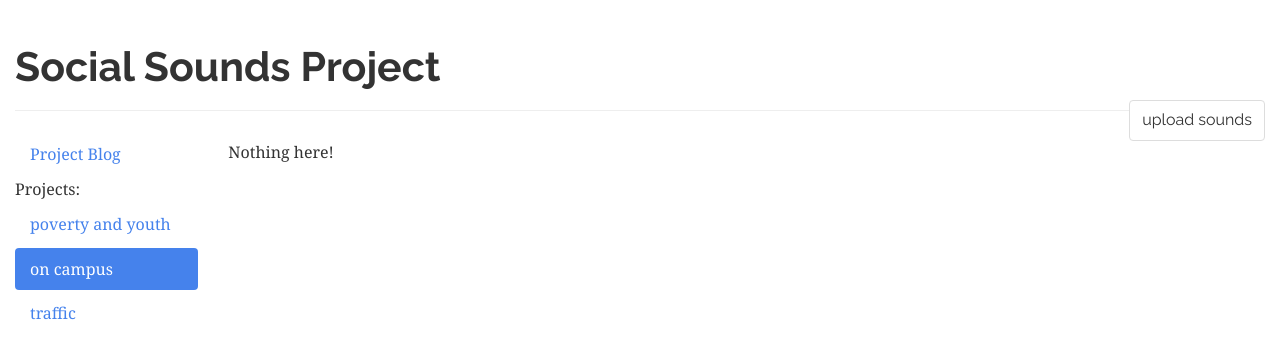
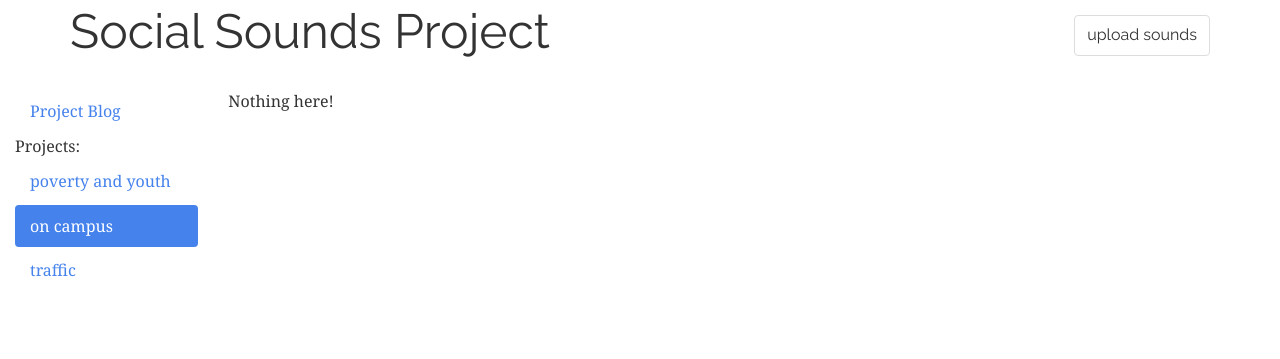
Before and after one commit to jeffbr13/socialsoundsproject-map, a Flask app: template templates/base.html in a window 1280 px wide. Shown: the top 359 px of the page. Run offline with Flask 2, Linux system fonts and the light colour scheme; the template is opened without the code that fills it, so the values that code supplies are empty; parts of the project's set-up code (start-up, migrations or seed data) failed here and were passed over; some libraries are stand-ins or nearby versions.

Commit message:
Changed page header -> navbar.

```diff
--- a/static/css/project.css
+++ b/static/css/project.css
@@ -1,7 +1,11 @@
-/*body { padding-top: 70px; }*/
+body { padding-top: 90px; }
 
 .navbar-brand {
     font-size: 48px;
+}
+
+.navbar-btn {
+    margin-top: 15px;
 }
 
 .page-header>h1>a {
--- a/templates/base.html
+++ b/templates/base.html
@@ -29,7 +29,7 @@
 
   <body>
 
-<!--     <div class="navbar navbar-default navbar-inverse navbar-fixed-top" role="navigation">
+    <div class="navbar navbar-default navbar-inverse navbar-fixed-top" role="navigation">
       <div class="container">
         <div class="navbar-header">
           <button type="button" class="navbar-toggle" data-toggle="collapse" data-target=".navbar-collapse">
@@ -41,17 +41,12 @@
           <a class="navbar-brand" href="#">Social Sounds Project</a>
         </div>
         <div class="collapse navbar-collapse navbar-right">
-          <button type="button" class="btn btn-default navbar-btn">upload sounds</button>
+          <a href="/upload" class="btn btn-default navbar-btn">upload sounds</a>
         </div>
       </div>
-    </div> -->
+    </div>
 
     <div class="container-fluid">
-
-      <div class="page-header">
-        <h1><a href="/">Social Sounds Project</a></h1>
-        <a class="pull-right btn btn-default" href="/upload">upload sounds</a>
-      </div>
 
 
       <div class="row">
```
